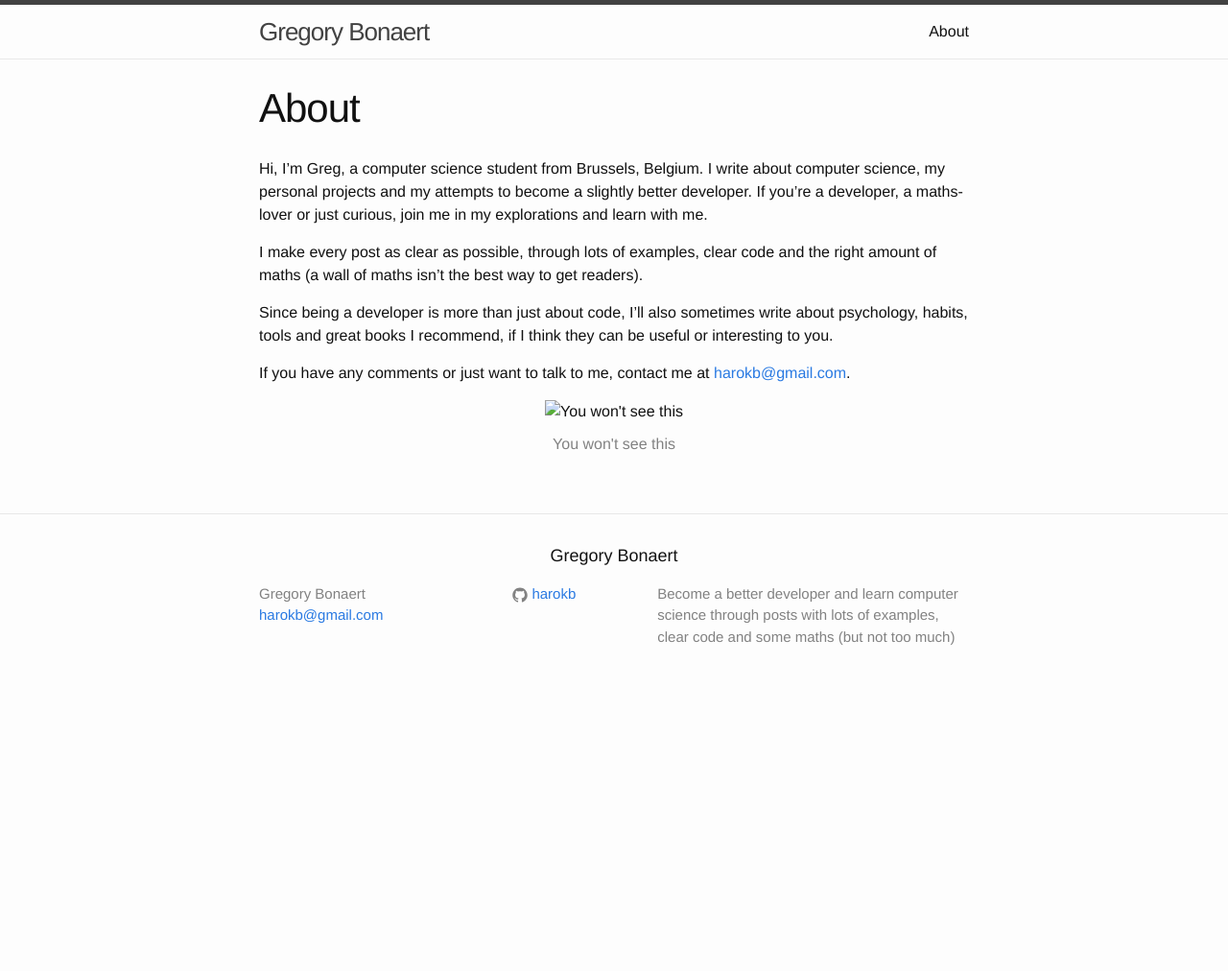
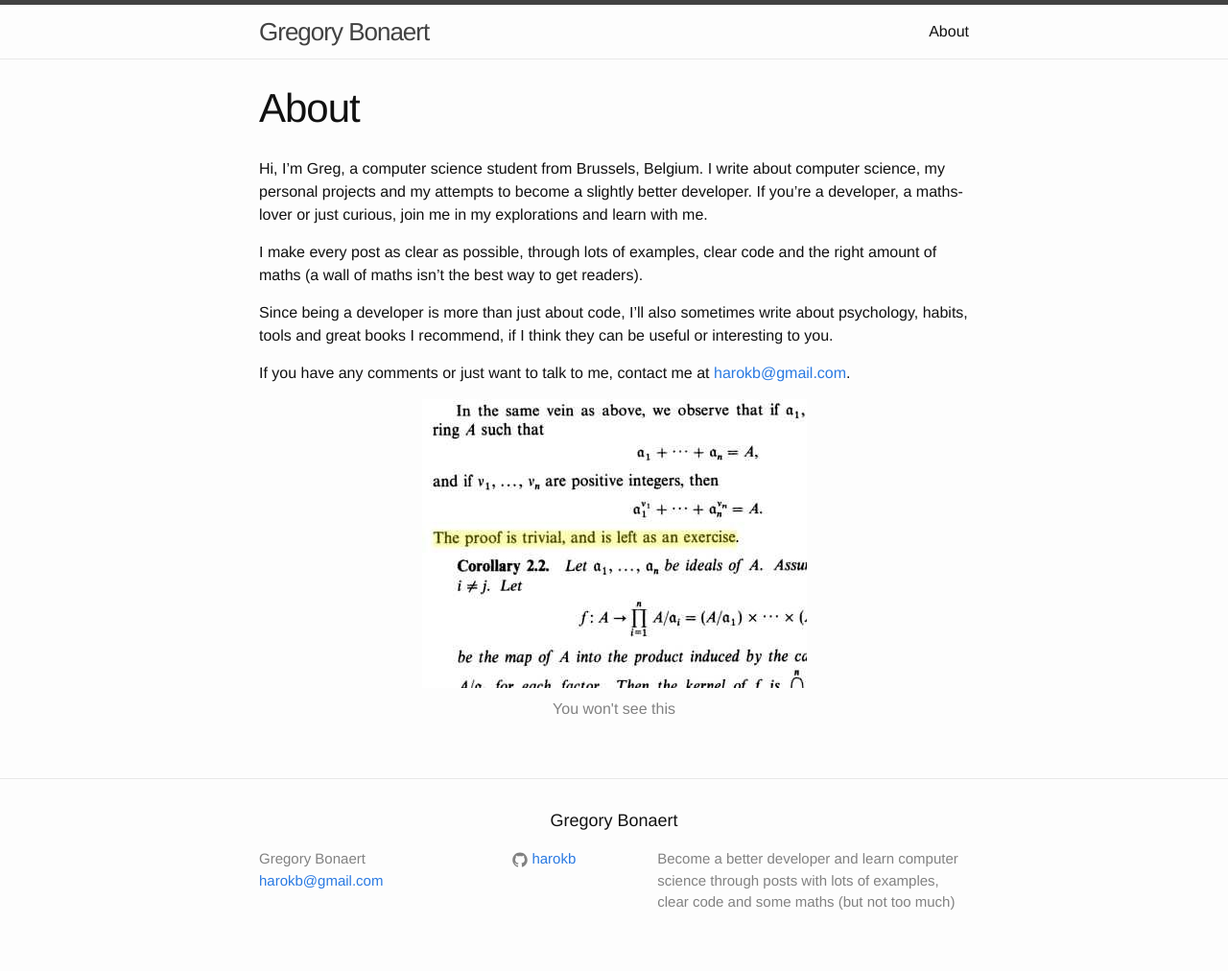
Before and after one commit to bonaert/bonaert, a Jekyll site: the page built from about.md, in a window 1280 px wide. Shown: the whole page at 96% size. Built offline with Jekyll 4.4.1, drawn with Linux system fonts in a browser that asks for light colours; before the commit the page ends 900 px from its top, so only the background shows below that.

Commit message:
Fixed error in image path

```diff
--- a/about.md
+++ b/about.md
@@ -18,7 +18,7 @@ If you have any comments or just want to talk to me, contact me at <mailto:harok
 
 
 {% include image.html
-            img="assets/trivial_math.png"
+            img="/assets/trivial_math.png"
             title="You won't see this"
             caption="You won't see this"
            %}
```
